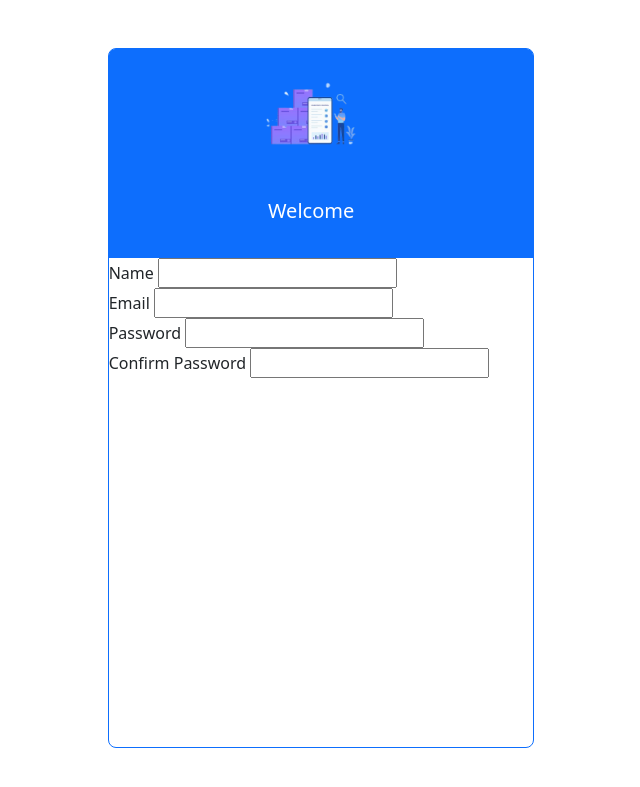
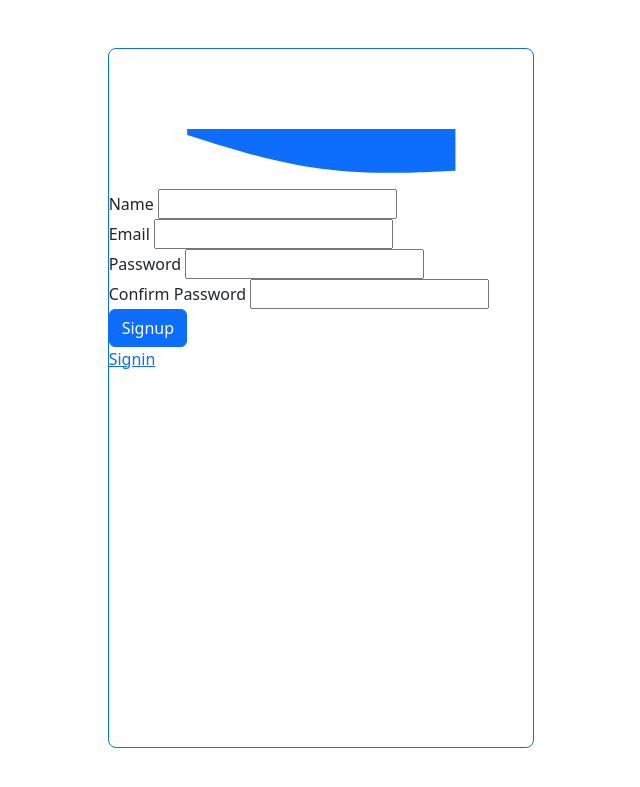
Before and after one commit to RUTAGENGWA-ASANTE-BRUCE/Stock-Management-CodeIgnitor, a CodeIgniter app: page /Stock-Management-CodeIgnitor/index.php/user/createUser in a window 1280 px wide. Shown: the top 787 px of the page, without its empty margins (319-959 px from the left). Run offline with CodeIgniter, Linux system fonts and the light colour scheme.

Commit message:
new change

```diff
--- a/stockManagement/application/views/createUser.php
+++ b/stockManagement/application/views/createUser.php
@@ -6,16 +6,16 @@
     <meta name="viewport" content="width=device-width, initial-scale=1.0">
     <title>Stock Management - Register User</title>
     <Link rel="stylesheet"  href="<?php echo base_url();?>/public/css/bootstrap.css">
-    <Link rel="stylesheet"  href="<?php echo base_url();?>/public/css/custom.css">
+    <Link rel="stylesheet"  href="<?php echo base_url();?>/public/css/custom2.css">
 
 </head>
 <body class="loginRegister">
-        <div class="border col-md-4 d-flex flex-column   bg-white my-auto border-primary rounded-3 mx-auto mt-5" style="height:700px">
-            <div class="col-md-12   bg-primary h-20 rounded-top" style="height: 30%;;">
-            <img src="<?php echo base_url();?>/public/images/user.png" class="w-25   " style="height:150px;object-fit:contain;margin-left:35%;"/>
-            <h5 class="w-25 mx-auto text-white">Welcome</h5>
-        </div>
-            <form method="POST" name="createUser" style="height:70%;" class="col-md-12" action="<?php echo base_url()?>index.php/User/create">
+        <div class="border col-md-4 d-flex flex-column position-relative   bg-white my-auto border-primary rounded-3 mx-auto mt-5" style="height:700px">
+            <h5 class="w-25 mx-auto describer text-white mt-5">Signup</h5>
+        <svg xmlns="http://www.w3.org/2000/svg" viewBox="0 0 1440 320" ><path fill="#0d6efd" fill-opacity="1" d="M0,32L120,69.3C240,107,480,181,720,213.3C960,245,1200,235,1320,229.3L1440,224L1440,0L1320,0C1200,0,960,0,720,0C480,0,240,0,120,0L0,0Z">
+
+            </path></svg>
+            <form method="POST" name="createUser" style="height:80%;" class="col-md-12" action="<?php echo base_url()?>index.php/User/create">
             <div class="form-part">
                 <Label>Name</Label>
                 <input type="text" name="email" class="form-input" />
@@ -32,6 +32,10 @@
                 <Label>Confirm Password</Label>
                 <input type="cpassword" name="password" class="form-input" />
             </div>
+            <button class="btn btn-primary bg-primary signup">Signup</button>
+            <div class="form-part">
+                <a class="signin">Signin</a>
+            </div>
             </form>
         </div>
         </div>
```
